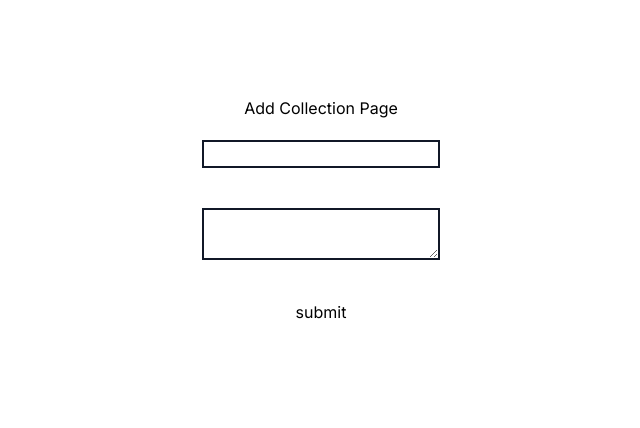
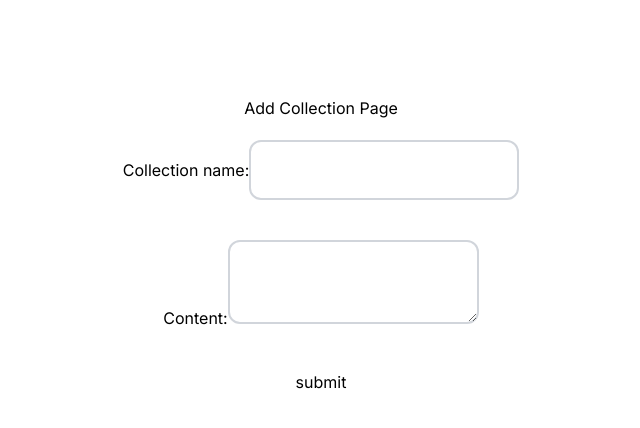
Before and after one commit to justinliang1020/embedding-dev, a Next.js app: page /addCollection in a window 1280 px wide. Shown: the top 428 px of the page, without its empty margins (319-959 px from the left). Built offline with nearby package versions, Linux system fonts and the light colour scheme.

Commit message:
updated addcollection frontend

```diff
--- a/src/app/addCollection/page.tsx
+++ b/src/app/addCollection/page.tsx
@@ -17,16 +17,21 @@ export default function AddCollectionPage() {
             )
         })
     }
-
     return (
         <main className="flex min-h-screen flex-col items-center space-y-5 p-24">
             <div>
                 <h1>Add Collection Page</h1>
             </div>
-            <form className="flex flex-col space-y-10" onSubmit={handleSubmit(onSubmit)}>
-                <input type="text" {...register("title", {required: true})} className="border-gray-900 border-2"/>
-                <textarea {...register("text", { required: true })} className="border-gray-900 border-2" >
-                </textarea>
+            <form className="flex flex-col space-y-10 items-center" onSubmit={handleSubmit(onSubmit)}>
+                <label className="">
+                    Collection name:
+                    <input type="text" {...register("title", { required: true })} className="border-gray-300 border-2 rounded-xl p-4" />
+                </label>
+                <label>
+                    Content:
+                    <textarea {...register("text", { required: true })} className="border-gray-300 border-2 rounded-xl p-4" >
+                    </textarea>
+                </label>
                 <button>submit</button>
             </form>
         </main>
```
